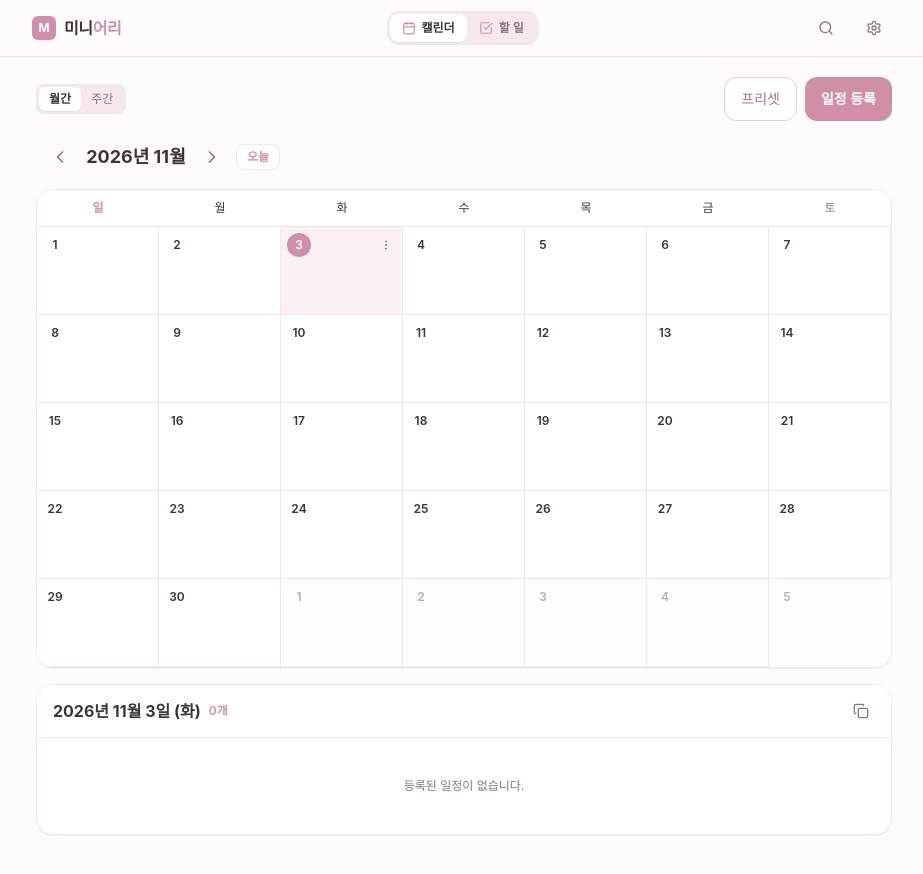
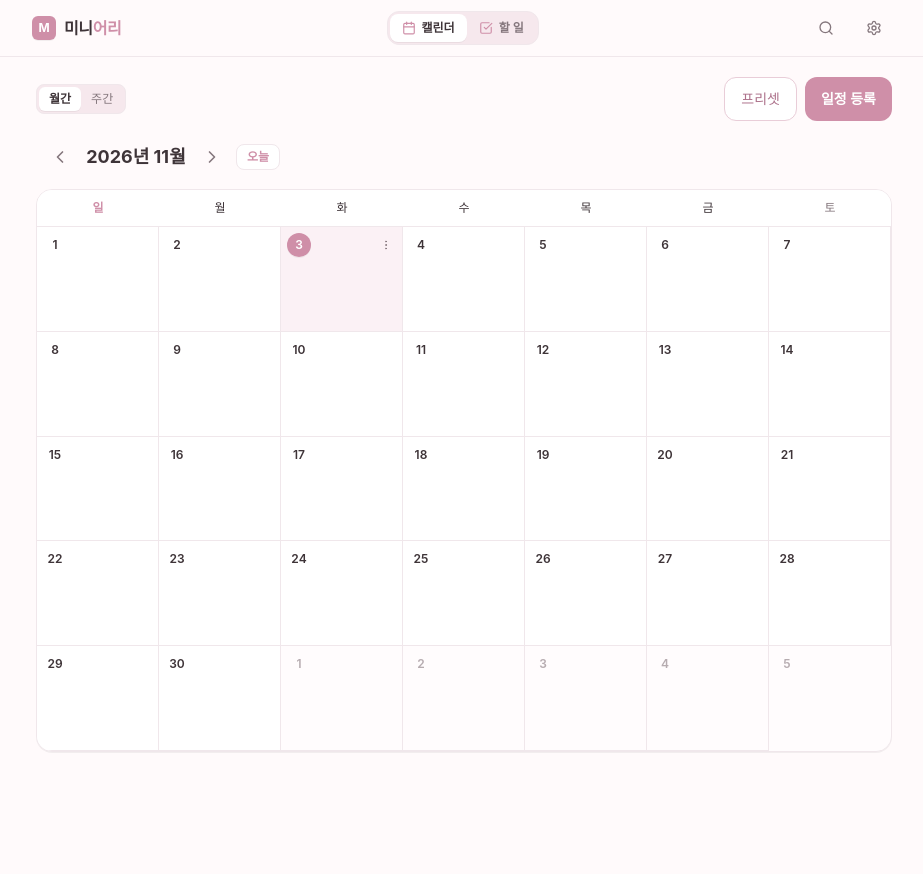
Before and after one commit to minho-nim/minially, a React (Vite) app: page / in a window 1280 px wide. Shown: the top 874 px of the page, without its empty margins (176-1099 px from the left). After the commit the page ends 800 px from the top, so only its background shows below. Built offline with nearby package versions, Linux system fonts and the light colour scheme; a web font is replaced by a local one.

Commit message:
Keep the calendar within the viewport and float the date dialog

```diff
--- a/src/App.tsx
+++ b/src/App.tsx
@@ -530,7 +530,7 @@ export default function App() {
   }
 
   return (
-    <div className="min-h-dvh bg-[#FFFAFB] text-[#3E3438] flex flex-col selection:bg-[#F4DCE5]">
+    <div className={`${activeTab === 'calendar' ? 'h-dvh overflow-hidden' : 'min-h-dvh'} bg-[#FFFAFB] text-[#3E3438] flex flex-col selection:bg-[#F4DCE5]`}>
       {/* Offline Alert Banner */}
       <OfflineIndicator />
 
@@ -545,7 +545,7 @@ export default function App() {
       {registrationNotice && !(daySheetOpen&&activeTab==='calendar') && !scheduleModalOpen && !presetLibraryOpen && !dateCopyModalOpen && !moveModalOpen && !searchModalOpen && !settingsModalOpen && !deleteTarget && !taskDeleteTarget && <RegistrationNotice key={registrationNotice.id} notice={registrationNotice} onDismiss={()=>setRegistrationNotice(null)} onUndo={registrationNotice.undoId&&undoNotice?.id===registrationNotice.undoId?()=>handleUndo(undoNotice):undefined}/>}
 
       {/* Main View Area (Mobile Optimized Max Width) */}
-      <main className="app-main-content flex-1 max-w-4xl w-full mx-auto p-3 sm:p-5 pb-24 md:pb-12">
+      <main className="app-main-content flex-1 min-h-0 max-w-4xl w-full mx-auto p-3 sm:p-5 pb-24 md:pb-12">
         {/* 1. Calendar View (Default) */}
         {activeTab === 'calendar' && (
           <CalendarView
--- a/src/components/views/CalendarView.tsx
+++ b/src/components/views/CalendarView.tsx
@@ -8,7 +8,6 @@ import {
   AppSettings,
 } from '../../types';
 import {
-  formatKoreanDate,
   formatShortDate,
   getTodayDateString,
   DAYS_KR,
@@ -17,15 +16,9 @@ import {
   ChevronLeft,
   ChevronRight,
   Plus,
-  Clock,
-  CheckCircle2,
-  Circle,
   Copy,
-  ArrowRight,
-  Trash2,
   MoreVertical,
   CalendarRange,
-  Edit2,
   Star,
 } from 'lucide-react';
 
@@ -107,13 +100,6 @@ export const CalendarView: React.FC<CalendarViewProps> = ({
     }
     return map;
   }, [visibleSchedules]);
-
-  // Schedules for selected date
-  const selectedDateSchedules = useMemo(() => {
-    return schedules
-      .filter((s) => s.date === selectedDate)
-      .sort(compareSchedules);
-  }, [schedules, selectedDate]);
 
   // Month navigation
   const handlePrev = () => {
@@ -270,7 +256,7 @@ export const CalendarView: React.FC<CalendarViewProps> = ({
   };
 
   return (
-    <div className="calendar-view max-w-4xl mx-auto space-y-2 sm:space-y-4">
+    <div className="calendar-view max-w-4xl mx-auto flex h-full min-h-0 w-full flex-col gap-2 sm:gap-4">
       <div role="group" aria-label="일정 만들기" className="flex items-center justify-end gap-2">
         {/* View Mode Toggle */}
         <div className="mr-auto flex items-center p-0.5 bg-[#F6E8ED] rounded-lg border border-[#F0E7EB] text-xs">
@@ -338,7 +324,7 @@ export const CalendarView: React.FC<CalendarViewProps> = ({
       </div>
 
       {/* Main Container: Unified Calendar Surface */}
-      <div className="bg-white rounded-2xl border border-[#F0E7EB] shadow-2xs overflow-hidden">
+      <div className="calendar-surface flex min-h-0 flex-1 flex-col bg-white rounded-2xl border border-[#F0E7EB] shadow-2xs overflow-hidden">
         {/* Weekday Row */}
         <div className="grid grid-cols-7 border-b border-[#F0E7EB] text-center text-xs font-medium text-[#85777D] py-2 bg-white">
           {weekdayLabels.map((day, idx) => {
@@ -359,7 +345,7 @@ export const CalendarView: React.FC<CalendarViewProps> = ({
 
         {/* Unified Calendar Grid (Natural Grid without heavy per-day card borders) */}
         {viewMode === 'month' ? (
-          <div className="calendar-month-grid grid grid-cols-7 divide-x divide-y divide-[#F0E7EB]" style={{'--calendar-rows':monthDays.length/7} as React.CSSProperties}>
+          <div className="calendar-month-grid min-h-0 flex-1 grid grid-cols-7 divide-x divide-y divide-[#F0E7EB]" style={{'--calendar-rows':monthDays.length/7} as React.CSSProperties}>
             {monthDays.map((cell) => {
               const isSelected = cell.dateStr === selectedDate;
               const isDragTarget = dragOverDate === cell.dateStr;
@@ -378,7 +364,7 @@ export const CalendarView: React.FC<CalendarViewProps> = ({
                   onDragOver={(e) => handleDragOver(e, cell.dateStr)}
                   onDragLeave={(e) => handleDragLeave(e, cell.dateStr)}
                   onDrop={(e) => handleDrop(e, cell.dateStr)}
-                  className={`calendar-day-cell min-w-0 sm:min-h-[88px] p-0.5 sm:p-1.5 transition-colors cursor-pointer flex flex-col justify-between relative group ${
+                  className={`calendar-day-cell min-h-0 min-w-0 overflow-hidden p-0.5 sm:p-1.5 transition-colors cursor-pointer flex flex-col justify-between relative group ${
                     isSelected
                       ? 'bg-[#F4DCE5]/40'
                       : isDragTarget
@@ -519,7 +505,7 @@ export const CalendarView: React.FC<CalendarViewProps> = ({
           </div>
         ) : (
           /* Week View: 7 columns */
-          <div className="grid grid-cols-7 divide-x divide-[#F0E7EB] min-h-[260px]">
+          <div className="grid min-h-0 flex-1 grid-cols-7 divide-x divide-[#F0E7EB] overflow-hidden">
             {weekDays.map((cell) => {
               const isSelected = cell.dateStr === selectedDate;
               const isDragTarget = dragOverDate === cell.dateStr;
@@ -534,7 +520,7 @@ export const CalendarView: React.FC<CalendarViewProps> = ({
                   onDragOver={(e) => handleDragOver(e, cell.dateStr)}
                   onDragLeave={(e) => handleDragLeave(e, cell.dateStr)}
                   onDrop={(e) => handleDrop(e, cell.dateStr)}
-                  className={`p-2 transition-colors cursor-pointer flex flex-col justify-start ${
+                  className={`min-w-0 min-h-0 overflow-hidden p-1 sm:p-2 transition-colors cursor-pointer flex flex-col justify-start ${
                     isSelected
                       ? 'bg-[#F4DCE5]/40'
                       : isDragTarget
@@ -559,8 +545,8 @@ export const CalendarView: React.FC<CalendarViewProps> = ({
                     </span>
                   </div>
 
-                  <div className="space-y-1 overflow-y-auto flex-1">
-                    {daySchedules.map((s) => {
+                  <div className="space-y-1 overflow-hidden flex-1 min-h-0">
+                    {daySchedules.slice(0, 2).map((s) => {
                       const cat = categoryMap.get(s.category);
                       return (
                         <div
@@ -586,6 +572,7 @@ export const CalendarView: React.FC<CalendarViewProps> = ({
                         </div>
                       );
                     })}
+                    {daySchedules.length > 2 && <p className="text-[10px] text-[#85777D] text-right">+{daySchedules.length - 2}개</p>}
                   </div>
                 </div>
               );
@@ -594,140 +581,6 @@ export const CalendarView: React.FC<CalendarViewProps> = ({
         )}
       </div>
 
-      {/* Desktop agenda; mobile dates open the day sheet. */}
-      <div className="hidden sm:block bg-white rounded-2xl border border-[#F0E7EB] shadow-2xs overflow-hidden">
-        {/* List Header */}
-        <div className="px-4 py-3 border-b border-[#F0E7EB] flex items-center justify-between bg-white">
-          <div className="flex items-center gap-2">
-            <h3 className="text-sm sm:text-base font-bold text-[#3E3438]">
-              {formatKoreanDate(selectedDate)}
-            </h3>
-            <span className="text-xs font-semibold text-[#CF8FA8]">
-              {selectedDateSchedules.length}개
-            </span>
-          </div>
-
-          <div className="flex items-center gap-1">
-            <button
-              type="button"
-              onClick={() => onOpenDateCopyModal(selectedDate)}
-              className="p-1.5 text-[#85777D] hover:text-[#3E3438] hover:bg-[#F6E8ED] rounded-lg transition-colors cursor-pointer"
-              title="이 날짜 일정 전체 복사"
-            >
-              <Copy className="w-4 h-4" />
-            </button>
-
-          </div>
-        </div>
-
-        {/* List of Schedules (Cardless rows with hairline dividers) */}
-        <div className="divide-y divide-[#F0E7EB]">
-          {selectedDateSchedules.length === 0 ? (
-            <div className="py-10 text-center text-xs text-[#85777D]">
-              등록된 일정이 없습니다.
-            </div>
-          ) : (
-            selectedDateSchedules.map((schedule) => {
-              const cat = categoryMap.get(schedule.category);
-              return (
-                <div
-                  key={schedule.id}
-                  draggable="true"
-                  onDragStart={(e) => handleDragStart(e, schedule.id)}
-                  className="px-4 py-3 flex items-center justify-between gap-3 hover:bg-[#FFFAFB] transition-colors group"
-                >
-                  {/* Left: Completion Checkbox (Min 44px touch target) */}
-                  <button
-                    type="button"
-                    onClick={() => onToggleSchedule(schedule.id)}
-                    aria-label={schedule.completed ? '일정 완료 해제' : '일정 완료'}
-                    aria-pressed={schedule.completed}
-                    className="w-11 h-11 -ml-1 flex items-center justify-center text-stone-300 hover:text-[#CF8FA8] transition-colors cursor-pointer shrink-0"
-                  >
-                    {schedule.completed ? (
-                      <CheckCircle2 className="w-5 h-5 text-[#CF8FA8] fill-[#F4DCE5]" />
-                    ) : (
-                      <Circle className="w-5 h-5 text-[#85777D]/40 hover:text-[#CF8FA8]" />
-                    )}
-                  </button>
-
-                  {/* Center: Schedule Content */}
-                  <div
-                    onClick={() => onEditSchedule(schedule)}
-                    className="flex-1 min-w-0 cursor-pointer"
-                  >
-                    <div className="flex items-center gap-2">
-                      <span
-                        className={`text-sm ${schedule.isImportant ? 'font-bold' : 'font-medium'} whitespace-normal break-words ${
-                          schedule.completed ? 'line-through text-[#85777D]' : 'text-[#3E3438]'
-                        }`}
-                      >
-                        {schedule.isImportant && <Star aria-label="중요 일정" className="inline w-3.5 h-3.5 mr-1 fill-current text-[#AD728B]" />}{schedule.title}
-                      </span>
-                    </div>
-
-                    <div className="flex flex-wrap items-center gap-2 mt-0.5 text-xs text-[#85777D]">
-                      {schedule.startTime ? (
-                        <span className="flex items-center gap-1 font-mono">
-                          <Clock className="w-3 h-3 text-[#CF8FA8]" />
-                          {schedule.startTime}
-                          {schedule.endTime ? ` ~ ${schedule.endTime}` : ''}
-                        </span>
-                      ) : (
-                        <span>종일</span>
-                      )}
-
-                      <span
-                        className="px-1.5 py-0.2 rounded text-[10px] font-medium"
-                        style={{
-                          backgroundColor: `${cat?.color || '#CF8FA8'}18`,
-                          color: cat?.color || '#CF8FA8',
-                        }}
-                      >
-                        {cat?.name || schedule.category || '미분류'}
-                      </span>
-
-                      {schedule.memo && (
-                        <span className="truncate max-w-[140px] hidden sm:inline text-[#85777D]/80">
-                          · {schedule.memo}
-                        </span>
-                      )}
-                    </div>
-                  </div>
-
-                  {/* Right: Actions */}
-                  <div className="calendar-actions flex items-center gap-1 opacity-100 sm:opacity-0 sm:group-hover:opacity-100 transition-opacity shrink-0">
-                    <button
-                      type="button"
-                      onClick={() => onOpenMoveModal(schedule)}
-                      className="p-1.5 text-[#85777D] hover:text-[#CF8FA8] hover:bg-[#F6E8ED] rounded-lg transition-colors cursor-pointer"
-                      title="이동/복사"
-                    >
-                      <ArrowRight className="w-3.5 h-3.5" />
-                    </button>
-                    <button
-                      type="button"
-                      onClick={() => onEditSchedule(schedule)}
-                      className="p-1.5 text-[#85777D] hover:text-[#3E3438] hover:bg-[#F6E8ED] rounded-lg transition-colors cursor-pointer"
-                      title="수정"
-                    >
-                      <Edit2 className="w-3.5 h-3.5" />
-                    </button>
-                    <button
-                      type="button"
-                      onClick={() => onDeleteSchedule(schedule.id)}
-                      className="p-1.5 text-[#85777D] hover:text-red-500 hover:bg-red-50 rounded-lg transition-colors cursor-pointer"
-                      title="삭제"
-                    >
-                      <Trash2 className="w-3.5 h-3.5" />
-                    </button>
-                  </div>
-                </div>
-              );
-            })
-          )}
-        </div>
-      </div>
     </div>
   );
 };
--- a/src/index.css
+++ b/src/index.css
@@ -74,7 +74,7 @@
 
 .day-sheet {
   height: min(62dvh, calc(var(--modal-height, 100dvh) * .8));
-  max-height: calc(var(--modal-height, 100dvh) * .92);
+  max-height: calc(var(--modal-height, 100dvh) - 32px - env(safe-area-inset-top, 0px) - env(safe-area-inset-bottom, 0px));
 }
 .day-sheet [data-day-scroll] { scroll-padding-bottom: 12px; }
 .day-sheet input, .day-sheet textarea { font-size: 16px; }
@@ -100,14 +100,21 @@
 .app-modal .mobile-sheet-handle { min-height: 28px; outline-offset: -3px; }
 
 .calendar-date-menu button { min-height: 44px; }
+.day-overlay { padding-top: max(16px, env(safe-area-inset-top, 0px)); padding-bottom: max(16px, env(safe-area-inset-bottom, 0px)); }
 @media (min-width: 640px) {
-  .day-sheet { height: min(70dvh, 640px); max-height: calc(var(--modal-height, 100dvh) - 32px); }
+  .day-sheet { height: min(70dvh, 640px); }
 }
 
-/* Fit a whole month above the floating navigation on mobile. */
+/* Divide the available calendar height evenly, including six-week months. */
+.calendar-month-grid { grid-template-rows: repeat(var(--calendar-rows), minmax(0, 1fr)); }
+.calendar-surface > :first-child { flex-shrink: 0; }
+.app-main-content:has(.calendar-view) { overflow: hidden; }
+@media (max-width: 767px) {
+  .app-main-content:has(.calendar-view) { padding-bottom: calc(var(--mobile-nav-height) + max(16px, var(--app-safe-bottom)) + 12px); }
+}
+
 @media (max-width: 639px) {
-  .app-main-content:has(.calendar-view) { padding-top: 8px; padding-bottom: 0; }
-  .calendar-month-grid { grid-auto-rows: max(44px, calc((100svh - 282px - env(safe-area-inset-top, 0px) - max(16px, var(--app-safe-bottom))) / var(--calendar-rows))); }
+  .app-main-content:has(.calendar-view) { padding-top: 8px; }
   .calendar-day-cell { overflow: hidden; }
   [data-mobile-calendar-titles] [data-calendar-title] { padding-block: 0; line-height: 17px; }
 }
```
Also changed, not shown: src/components/modals/DayScheduleSheet.tsx (+5 -6 lines).
